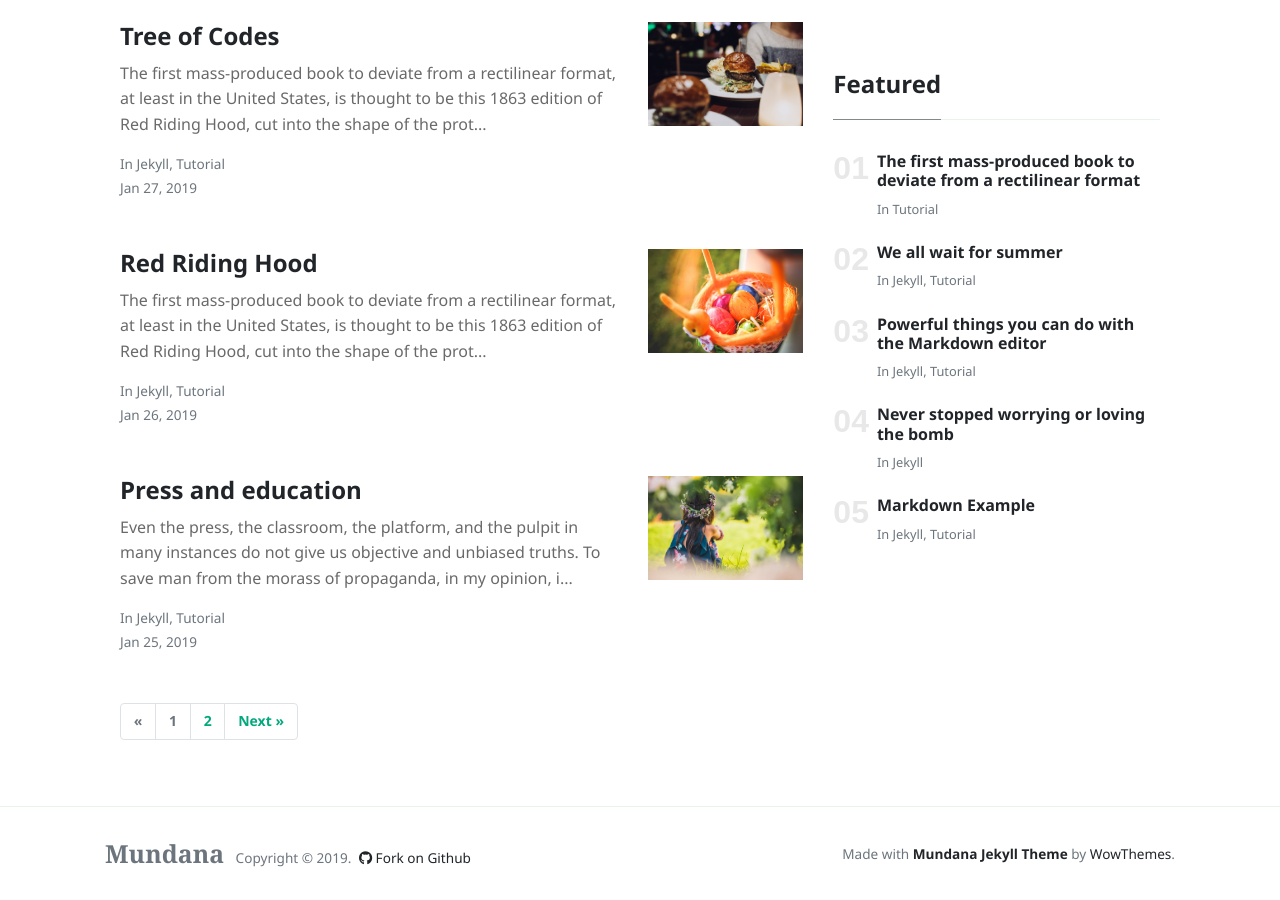
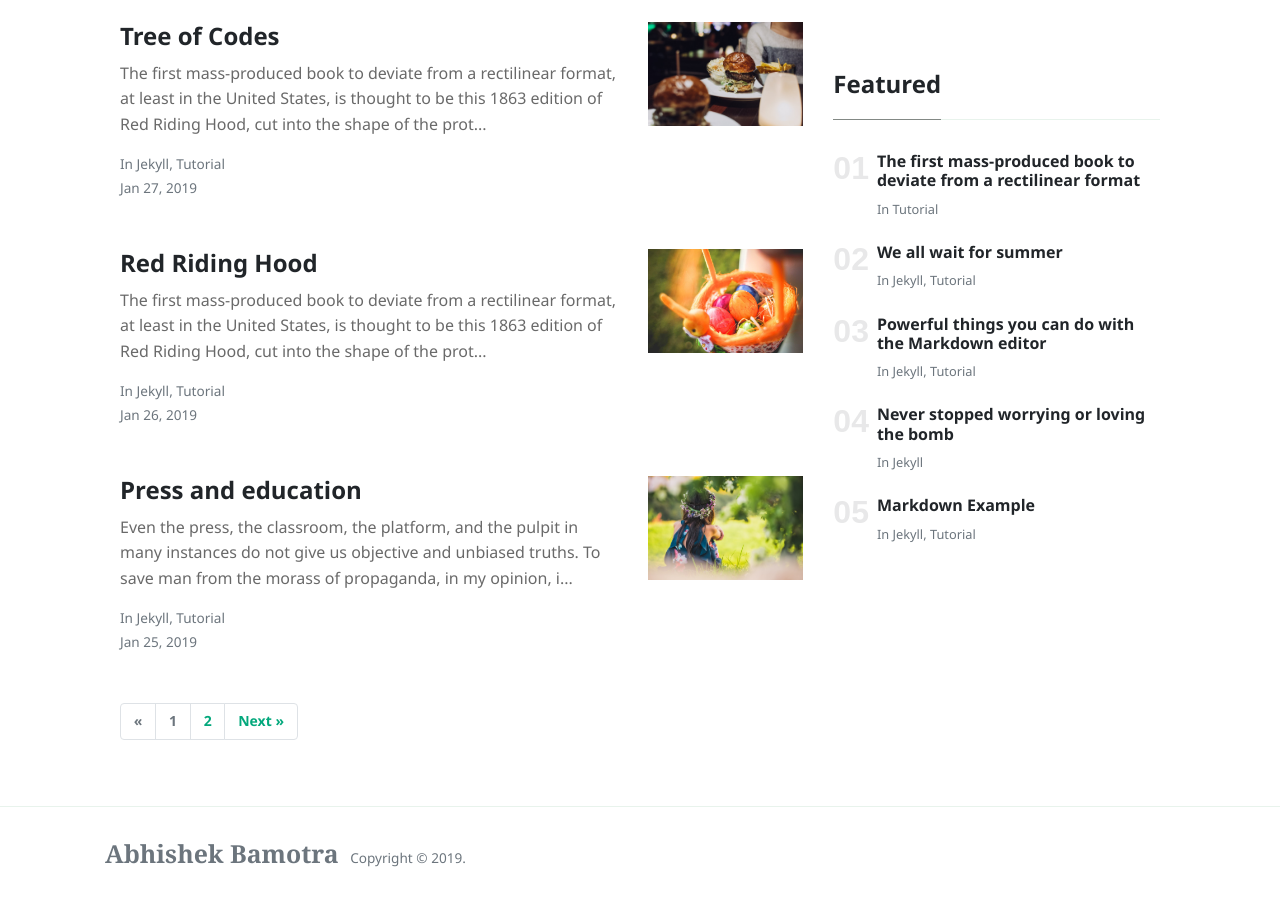
Before and after one commit to abhishekbamotra/abhib, a Jekyll site: the page built from index.html, in a window 1280 px wide and 900 px high, scrolled down 1707 px. Built offline with Jekyll 4.4.1, drawn with Linux system fonts in a browser that asks for light colours; nearby versions of some CDN libraries; the list of posts is cut into pages by our own code.

Commit message:
Update default.html
footer changes

```diff
--- a/_layouts/default.html
+++ b/_layouts/default.html
@@ -77,15 +77,8 @@
         <div class="container">
         <div class="row align-items-center justify-content-between">
             <div>
-                <span class="navbar-brand mr-2 mb-0"><strong>Mundana</strong></span>
+                <span class="navbar-brand mr-2 mb-0"><strong>Abhishek Bamotra</strong></span>
                 <span>Copyright © <script>document.write(new Date().getFullYear())</script>.</span>
-
-                <!--  Github Repo Star Btn-->
-                <a class="text-dark ml-1" target="_blank" href="https://github.com/wowthemesnet/mundana-theme-jekyll"><i class="fab fa-github"></i> Fork on Github</a>
-
-            </div>
-            <div>
-                Made with <a target="_blank" class="text-dark font-weight-bold" href="https://www.wowthemes.net/mundana-jekyll-theme/"> Mundana Jekyll Theme </a> by <a class="text-dark" target="_blank" href="https://www.wowthemes.net">WowThemes</a>.
             </div>
         </div>
         </div>
```
